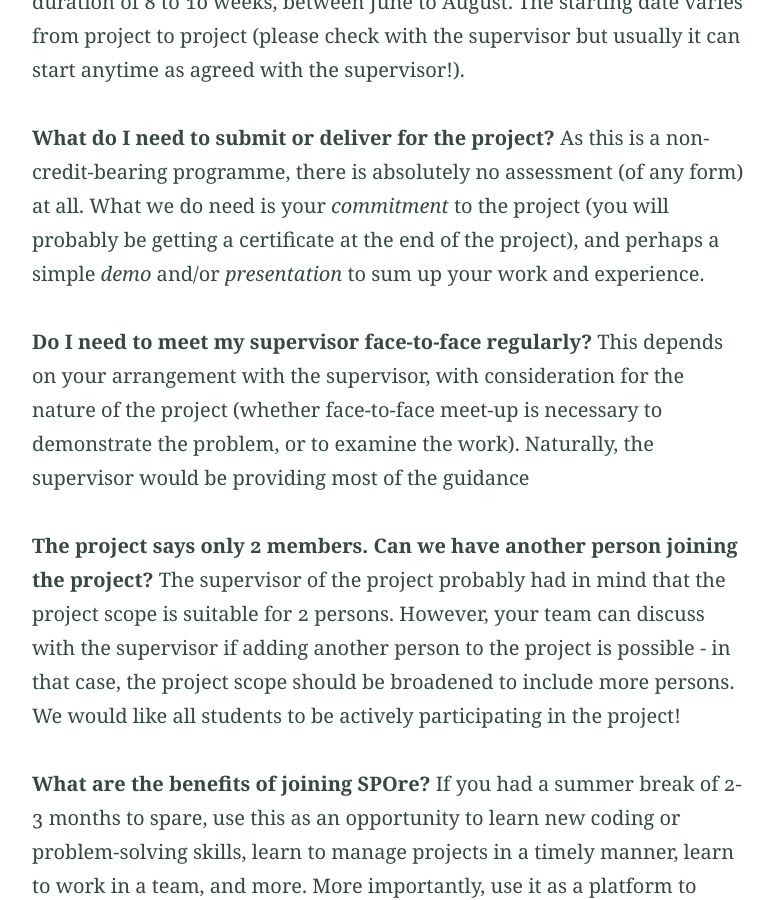
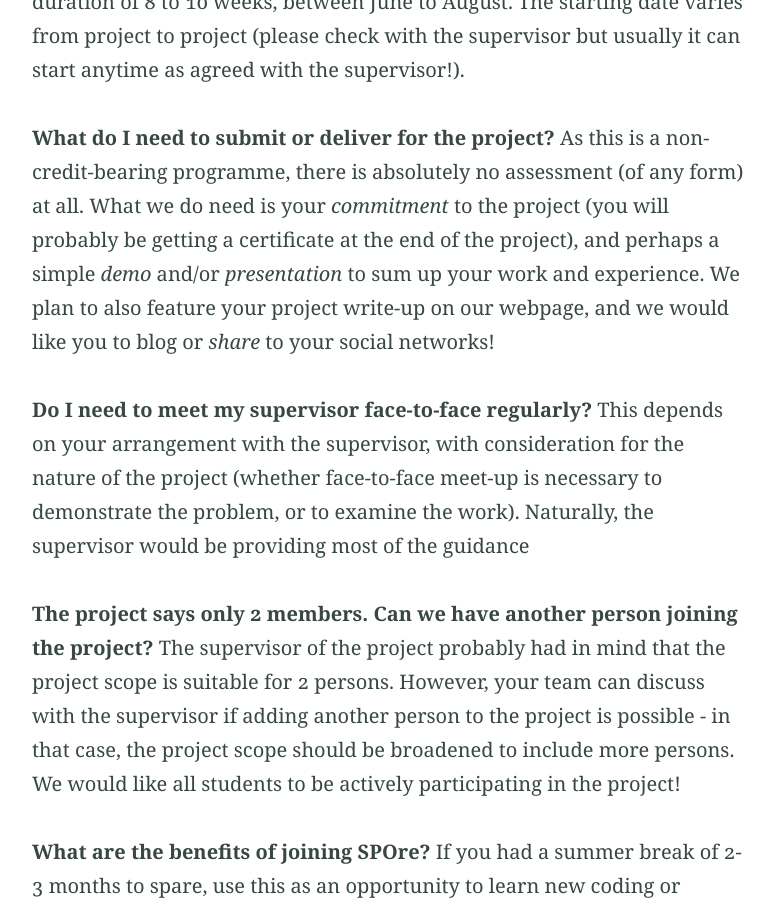
Before and after one commit to hwumspore/hwumspore.github.io, a Jekyll site: the page built from index.md, in a window 1280 px wide and 900 px high, scrolled down 1584 px. Shown: the whole window, without its empty margins (251-1025 px from the left). Built offline with Jekyll 4.4.1, drawn with Linux system fonts in a browser that asks for light colours; some of the changed text lies outside the part shown.

Commit message:
minor update

```diff
--- a/index.md
+++ b/index.md
@@ -23,7 +23,7 @@ A short briefing session is planned soon to provide further information about th
 Typically, a project would last for a duration of 8 to 10 weeks, between June to August. The starting date varies from project to project (please check with the supervisor but usually it can start anytime as agreed with the supervisor!).
 
 **What do I need to submit or deliver for the project?**
-As this is a non-credit-bearing programme, there is absolutely no assessment (of any form) at all. What we do need is your _commitment_ to the project (you will probably be getting a certificate at the end of the project), and perhaps a simple _demo_ and/or _presentation_ to sum up your work and experience.
+As this is a non-credit-bearing programme, there is absolutely no assessment (of any form) at all. What we do need is your _commitment_ to the project (you will probably be getting a certificate at the end of the project), and perhaps a simple _demo_ and/or _presentation_ to sum up your work and experience. We plan to also feature your project write-up on our webpage, and we would like you to blog or _share_ to your social networks!
 
 **Do I need to meet my supervisor face-to-face regularly?**
 This depends on your arrangement with the supervisor, with consideration for the nature of the project (whether face-to-face meet-up is necessary to demonstrate the problem, or to examine the work). Naturally, the supervisor would be providing most of the guidance
@@ -32,7 +32,7 @@ This depends on your arrangement with the supervisor, with consideration for the
 The supervisor of the project probably had in mind that the project scope is suitable for 2 persons. However, your team can discuss with the supervisor if adding another person to the project is possible - in that case, the project scope should be broadened to include more persons. We would like all students to be actively participating in the project!
 
 **What are the benefits of joining SPOre?**
-If you had a summer break of 2-3 months to spare, use this as an opportunity to learn new coding or problem-solving skills, learn to manage projects in a timely manner, learn to work in a team, and more. More importantly, use it as a platform to discover what you really like doing. Your project could also be a nice addition to your resume!
+If you had a summer break of 2-3 months to spare, use this as an opportunity to learn new coding or problem-solving skills, learn to manage projects in a timely manner, learn to work in a team, and more. More importantly, use it as a platform to discover what you really like doing. On top of that, your project could also be a nice addition to your resume!
 
 
 ## Project List
```
